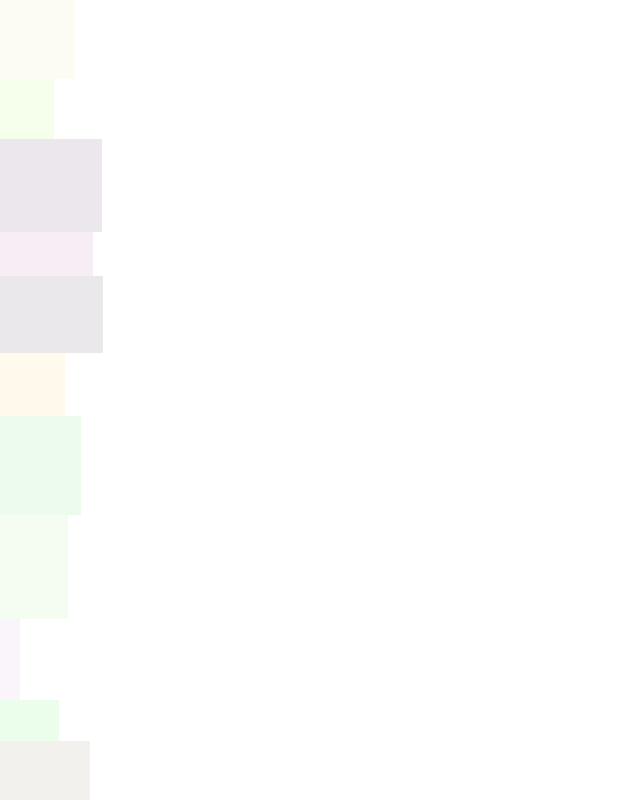
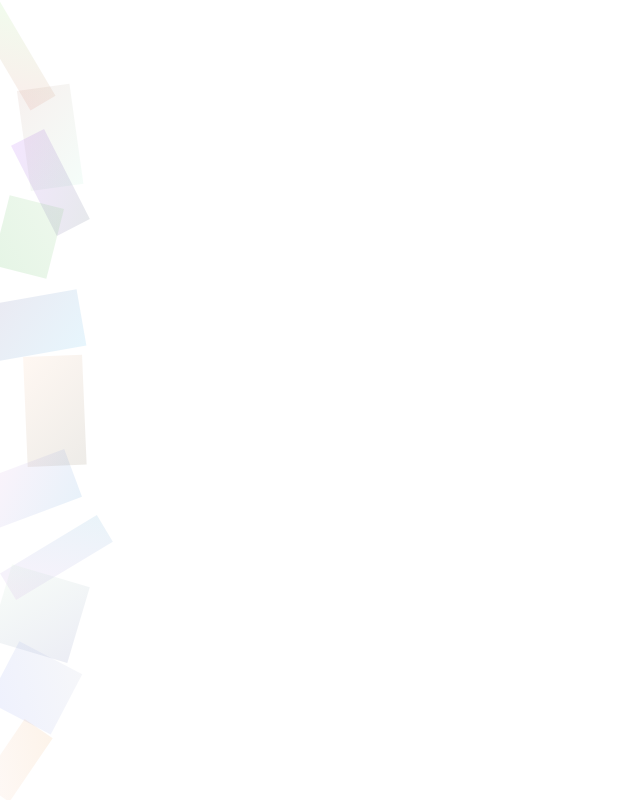
Before and after one commit to Dhie-boop/Folio, a React (Create React App) app: page / in a window 1280 px wide. Shown: the top 800 px of the page, without its empty margins (0-640 px from the left). Built offline with nearby package versions, Linux system fonts and the light colour scheme.

Commit message:
Add scroll detection and enhance cursor effects in App component

```diff
--- a/src/App.js
+++ b/src/App.js
@@ -7,6 +7,7 @@ function App() {
   const formattedDate = "2025-05-30 16:17:10";
   const [darkMode, setDarkMode] = useState(false);
   const [mousePosition, setMousePosition] = useState({ x: 0, y: 0 });
+  const [isScrolled, setIsScrolled] = useState(false);
 
   useEffect(() => {
     if (darkMode) {
@@ -20,8 +21,18 @@ function App() {
     const handleMouseMove = (e) => {
       setMousePosition({ x: e.clientX, y: e.clientY });
     };
+
+    const handleScroll = () => {
+      setIsScrolled(window.scrollY > 50);
+    };
+
     window.addEventListener('mousemove', handleMouseMove);
-    return () => window.removeEventListener('mousemove', handleMouseMove);
+    window.addEventListener('scroll', handleScroll);
+
+    return () => {
+      window.removeEventListener('mousemove', handleMouseMove);
+      window.removeEventListener('scroll', handleScroll);
+    };
   }, []);
 
   useEffect(() => {
@@ -60,12 +71,23 @@ function App() {
               top: `${Math.random() * 100}%`,
               width: `${Math.random() * 100 + 20}px`,
               height: `${Math.random() * 100 + 20}px`,
-              background: `rgba(${Math.random() * 255}, ${Math.random() * 255}, ${Math.random() * 255}, 0.1)`,
-              animationDelay: `${Math.random() * 5}s`
+              background: `linear-gradient(45deg,
+                rgba(${Math.random() * 255}, ${Math.random() * 255}, ${Math.random() * 255}, 0.1),
+                rgba(${Math.random() * 255}, ${Math.random() * 255}, ${Math.random() * 255}, 0.1))`,
+              animationDelay: `${Math.random() * 5}s`,
+              transform: `rotate(${Math.random() * 360}deg)`
             }}
           />
         ))}
       </div>
+
+      <div
+        className="cursor-glow"
+        style={{
+          left: mousePosition.x,
+          top: mousePosition.y
+        }}
+      />
 
       {/* Navigation */}
       <nav className="navbar">
```
